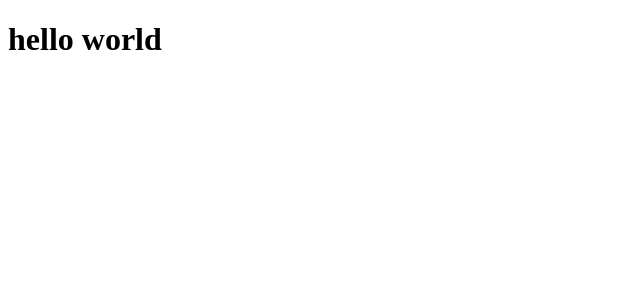
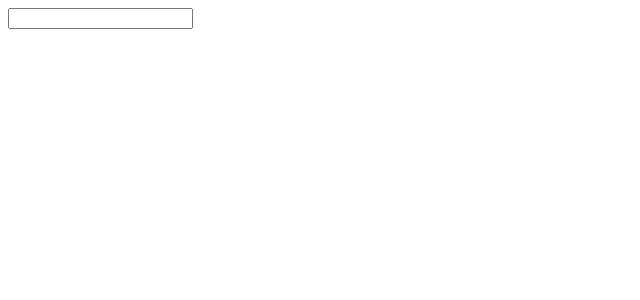
Before and after one commit to TinkyFirst/livesearch, a React (Create React App) app: page / in a window 1280 px wide. Shown: the top 300 px of the page, without its empty margins (0-640 px from the left). Built offline with nearby package versions, Linux system fonts and the light colour scheme.

Commit message:
creating SearchPanel component

```diff
--- a/src/App.jsx
+++ b/src/App.jsx
@@ -1,4 +1,5 @@
 import React, {useState} from 'react'
+import SearchPanel from "./components/SearchPanel/SearchPanel";
 
 const App = () => {
     const [items, setItems] = useState ( [
@@ -11,7 +12,9 @@ const App = () => {
     const [search, setSeatch] = useState('')
 
     return(
-        <h1>hello world</h1>
+        <div>
+            <SearchPanel/>
+        </div>
 
     )
 
--- /dev/null
+++ b/src/components/SearchPanel/SearchPanel.jsx
@@ -0,0 +1,18 @@
+import React, {useState} from 'react'
+
+const SearchPanel = () => {
+
+    const [value, setValue] = useState('')
+
+    const changeInput = (e) => {
+    setValue(e.target.value)
+    }
+
+    return(
+        <div>
+            <input type="text" onchange={changeInput} value={value}/>
+        </div>
+    )
+}
+
+export default SearchPanel
```
